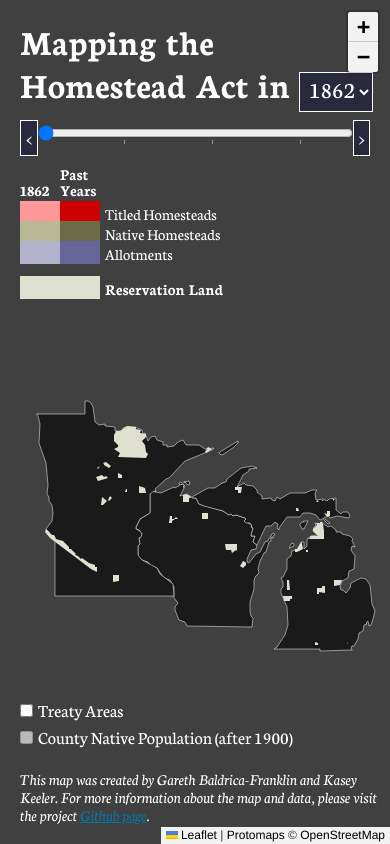
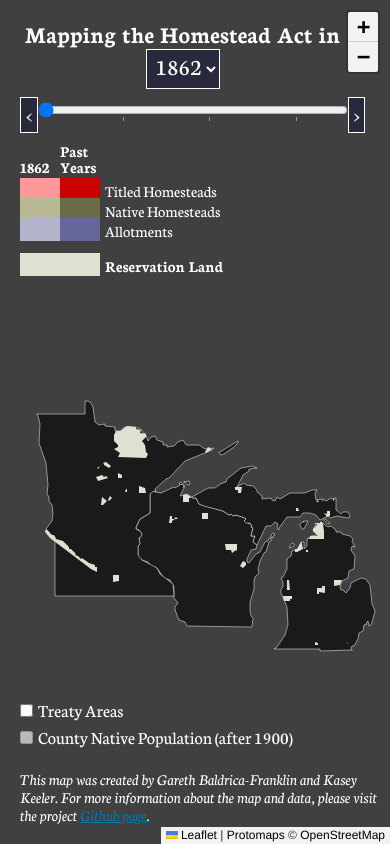
Before and after one commit to cartobaldrica/homesteading_tribal_lands, a plain HTML site: page index.html in a window 390 px wide. Drawn offline with Linux system fonts and the light colour scheme; no server answers.

Commit message:
update sizing

```diff
--- a/css/style.css
+++ b/css/style.css
@@ -24,9 +24,7 @@ body{
 .container-fluid{
   padding:0 !important;
 }
-h1{
-  font-size: 36px;
-}
+
 /*homepage*/
 .background{
   height:calc(100vh);
@@ -269,7 +267,6 @@ h4{
 /*OVERVIEW*/
 .timeline{
   height:100%;
-  width:385px;
   font-family:neuton;
   font-size:18px;
   background:none;
@@ -402,6 +399,12 @@ h4{
     background-repeat: no-repeat;
     background-size:cover;
   }
+  h1{
+    font-size: 36px;
+  }
+  .timeline{
+    width:385px;
+  }
 
 }
 @media screen and (max-width: 768px){
@@ -413,6 +416,14 @@ h4{
   .bottom-info{
     position: absolute;
     bottom: 25px;
+  }
+  h1{
+    font-size: 30px;
+    text-align:center;
+    margin-right:35px;
+  }
+  .timeline{
+    max-width:385px;
   }
 }
 @media screen and (max-width: 576px) {
@@ -439,4 +450,9 @@ h4{
   .overview{
     margin-top:20px !important;
   }
+  h1{
+    font-size: 24px;
+    text-align:center;
+    margin-right:35px;
+  }
 }
```
